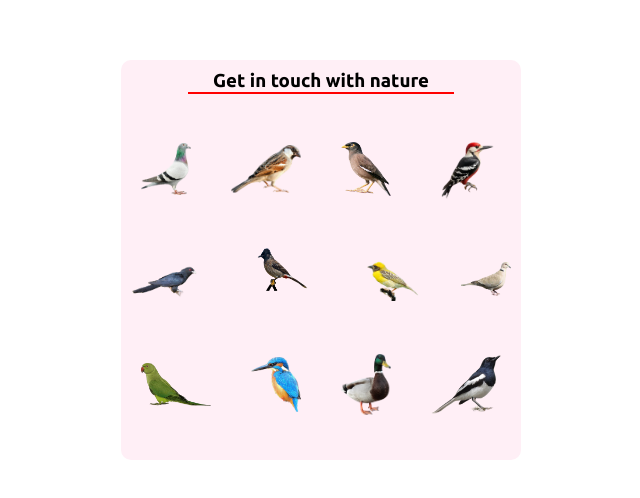
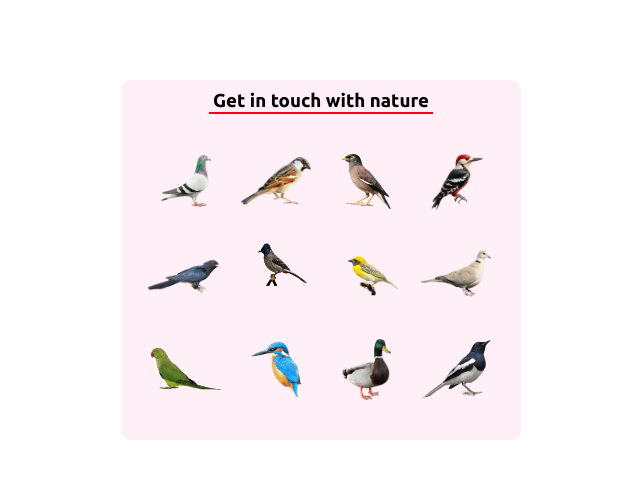
Before and after one commit to yusufthewebdesigner/BirdChirping, a plain HTML site: page index.html in a window 1280 px wide. Shown: the part 140-638 px from the top of the page, without its empty margins (319-959 px from the left). Drawn offline with nearby package versions, Linux system fonts and the light colour scheme.

Commit message:
bug fixed

```diff
--- a/style.css
+++ b/style.css
@@ -21,11 +21,10 @@ body {
   justify-content: center;
 }
 .mainBox {
-  height: 400px;
   width: 100%;
   max-width: 400px;
   background: #ffeff6;
-  padding: 10px;
+  padding: 10px 40px 40px;
   border-radius: 10px;
 }
 .mainBox .heading {
@@ -57,10 +56,13 @@ body {
 }
 #Chorui,
 #Kaththokra,
-#Kokil,
 #Bulbuli,
 #Babui,
 #Tia,
+#Ghughu,
 #Dowel {
-  width: 70px;
+  transform: scale(1.4);
 }
+#Kokil {
+  transform: scale(1.6);
+}
```
